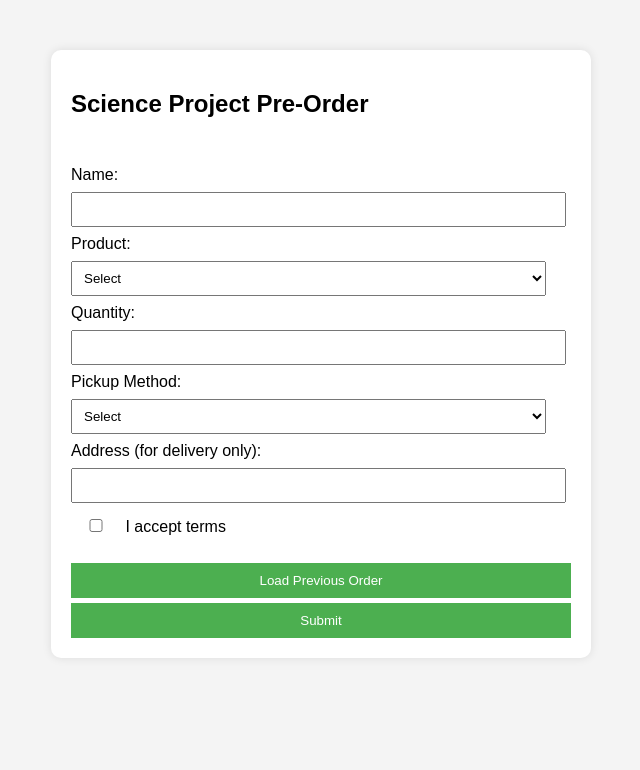
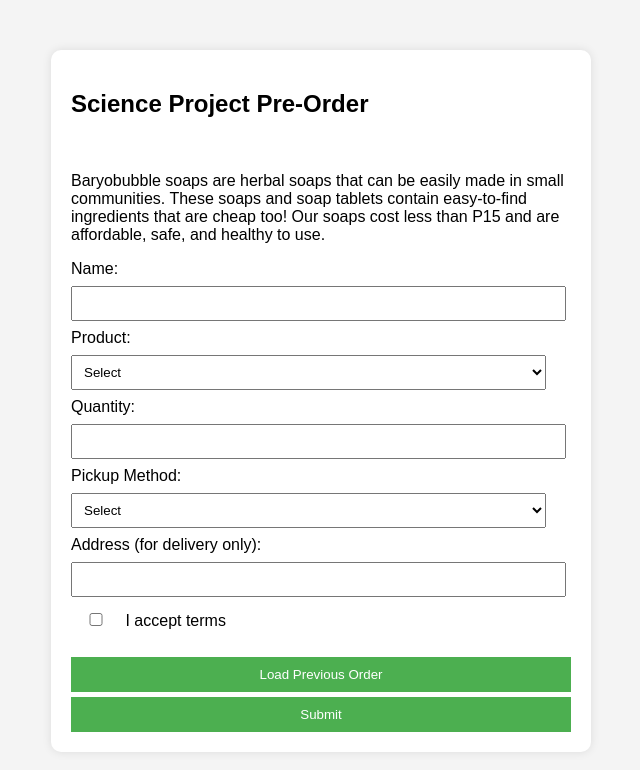
Before and after one commit to JanAL07/AA-3-STEM-Fair-Product-Preorder-System, a plain HTML site: page index.html in a window 1280 px wide. Shown: the whole page, without its empty margins (319-959 px from the left). Drawn offline with Linux system fonts and the light colour scheme.

Commit message:
Update index.html

```diff
--- a/index.html
+++ b/index.html
@@ -1,4 +1,3 @@
-
 <!DOCTYPE html>
 <html>
 <head>
@@ -60,6 +59,8 @@
   <div id="errorMsg" class="error"></div>
 
   <form onsubmit="return handleOrder()">
+
+    <p> Baryobubble soaps are herbal soaps that can be easily made in small communities. These soaps and soap tablets contain easy-to-find ingredients that are cheap too! Our soaps cost less than P15 and are affordable, safe, and healthy to use. </p>
 
     <label>Name:</label>
     <input type="text" id="name">
```
